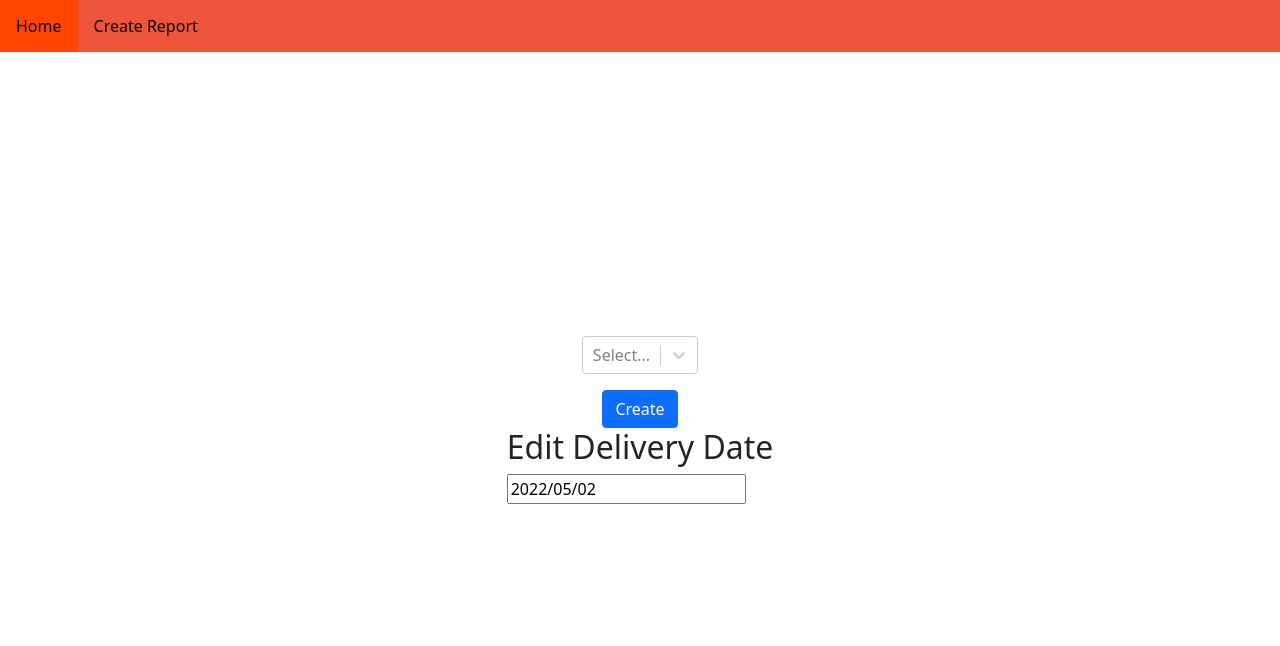
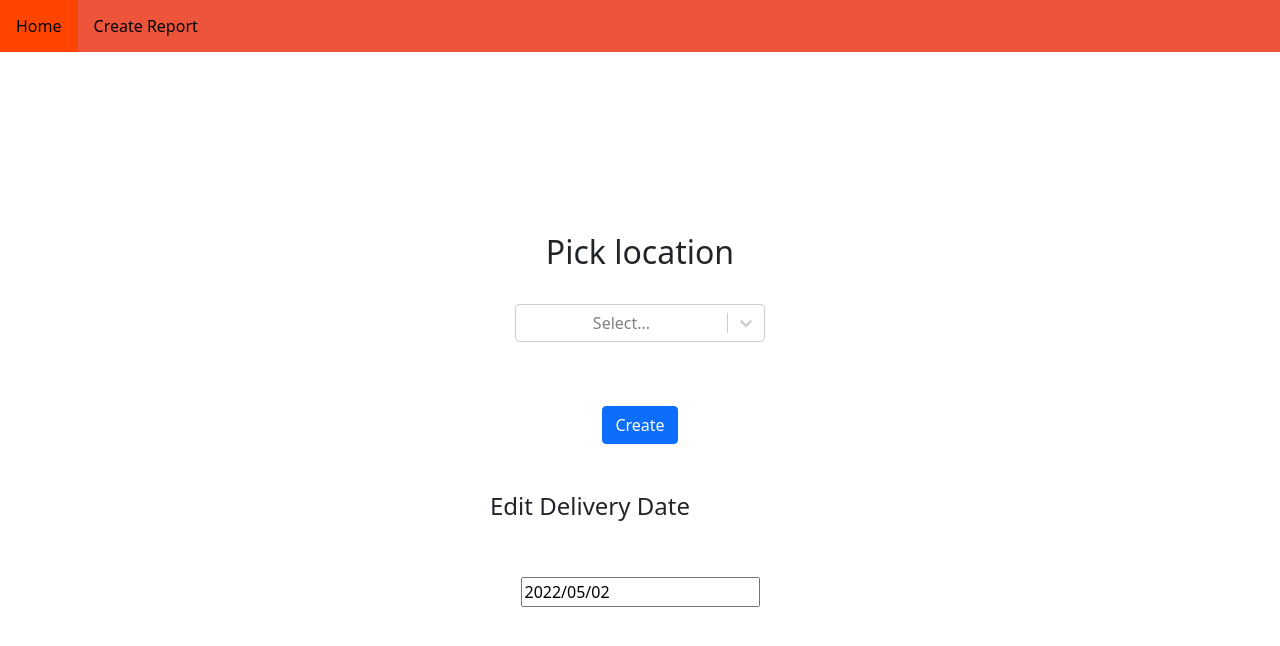
Before and after one commit to Janussr/Papp_insights_frontend, a React (Create React App) app: page /create-report in a window 1280 px wide. Shown: the top 646 px of the page. Built offline with nearby package versions, Linux system fonts and the light colour scheme; no server answers.

Commit message:
style rep page

```diff
--- a/src/components/ReportPage.js
+++ b/src/components/ReportPage.js
@@ -65,7 +65,9 @@ const ReportPage = () => {
 
     <div className="center">
       <p>{statusMessage}</p>
-      <form onChange={handleInput}>
+      <h2>Pick location</h2>
+      <br></br>
+      <form className="search" onChange={handleInput}>
         <Select
     isMulti
     name="parkingAreas"
@@ -73,19 +75,28 @@ const ReportPage = () => {
     className="basic-multi-select"
     classNamePrefix="select"
   />
+      <br></br>
+      <br></br>
+
+
+
       </form>
 
       <button onClick={createReport} className="btn btn-primary mt-3">Create</button>
-
+      <br></br>
+      <br></br>
       <div className="centerAligned">
-        <h2>Edit Delivery Date</h2>
+        <h4>Edit Delivery Date</h4>
         <div className="orderSection">
-
+        <br></br>
+        <br></br>
+      <form className="date">
           <DatePicker
             dateFormat="yyyy/MM/dd"
             selected={startDate}
             onChange={(date) => setStartDate(date)}
           />
+      </form>
         </div>
       </div>
 
--- a/src/index.css
+++ b/src/index.css
@@ -96,3 +96,19 @@ ul.header li a:hover:not(.active) {
 .onChange {
   color: #111;
 }
+
+.search {
+  width: 250px;
+  column-rule-style: #ed553b;
+  text-align: center;
+}
+.reporth4 {
+  text-align: center;
+}
+
+.date {
+  width: 300px;
+  column-width: 300px;
+  text-align: center;
+
+}
```
